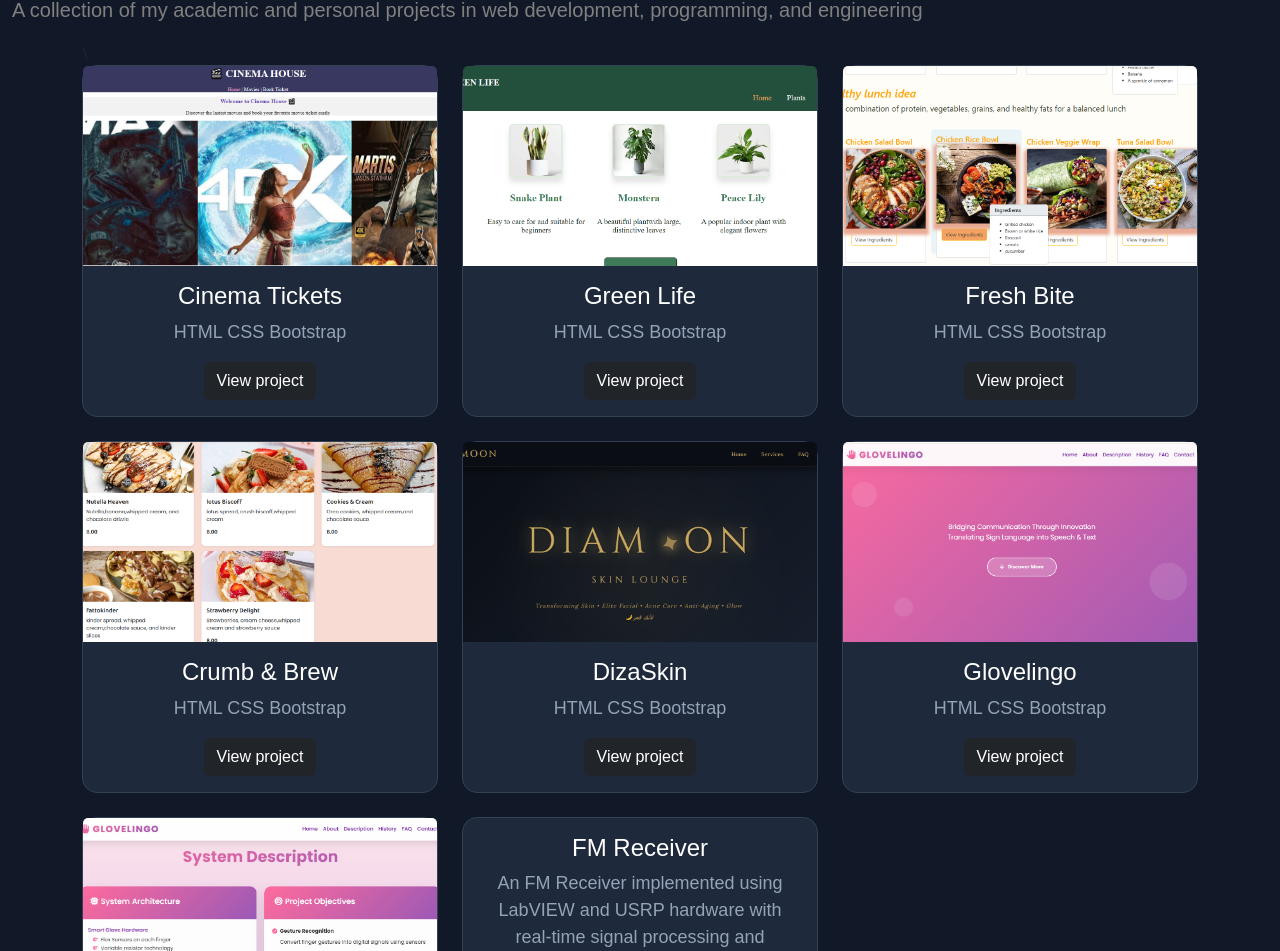
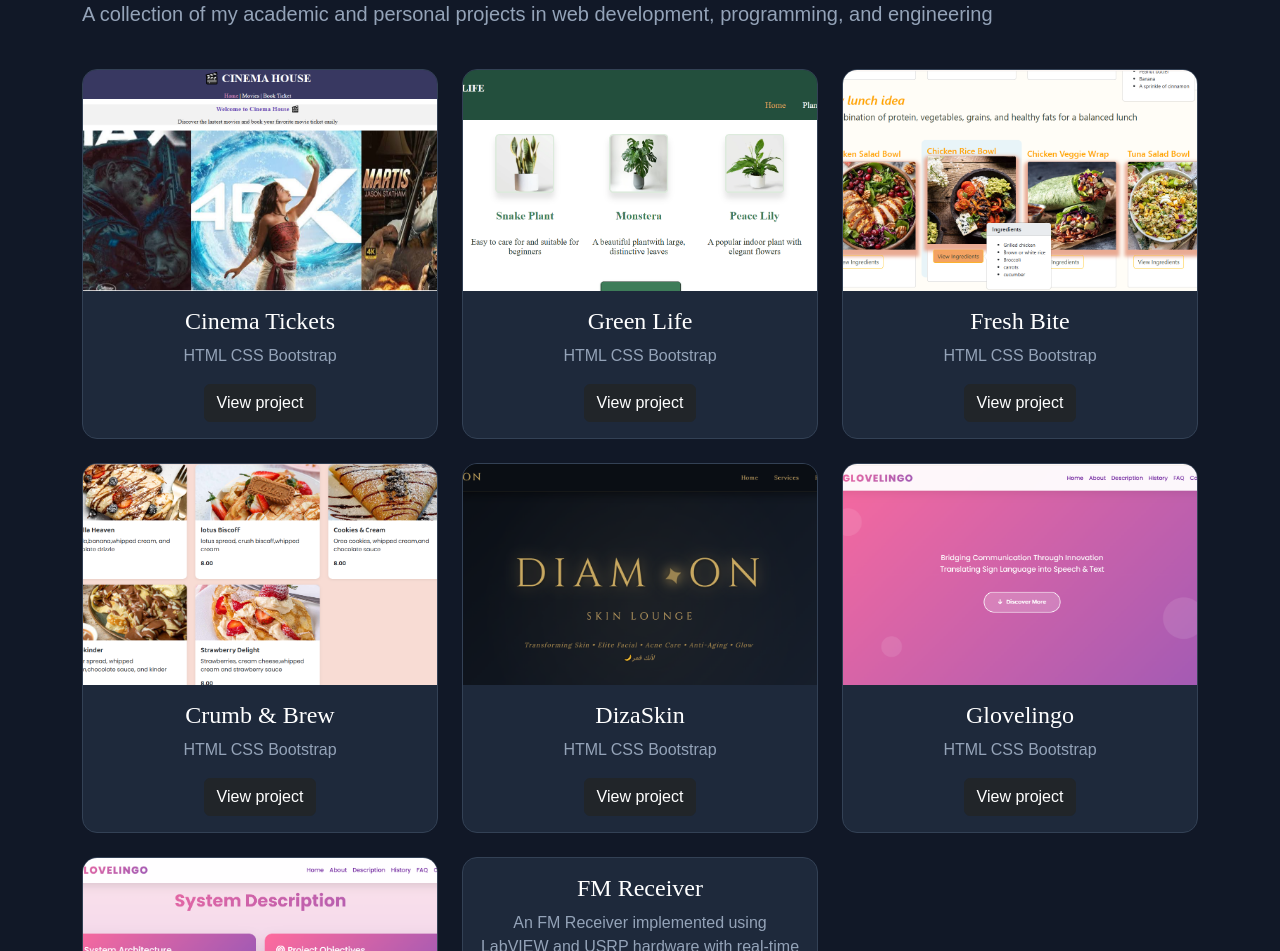
Before and after one commit to Rimnassereldine/rim-portfolio, a plain HTML site: page projects.html in a window 1280 px wide. Shown: the part 181-1132 px from the top of the page. Drawn offline with nearby package versions, Linux system fonts and the light colour scheme.

Commit message:
Update portfolio

```diff
--- a/projects.html
+++ b/projects.html
@@ -11,8 +11,9 @@
     <link rel="stylesheet" href="https://cdnjs.cloudflare.com/ajax/libs/font-awesome/6.5.1/css/all.min.css">
     <link rel="stylesheet" href="https://cdn.jsdelivr.net/npm/bootstrap-icons@1.11.3/font/bootstrap-icons.css">
 </head>
-</head>
 <body  style="background-color:#111827;">
+
+
    <nav class="navbar navbar-expand-sm navbar-dark fixed-top">
   <div class="container-fluid">
     <a class="navbar-brand" href="index.html" style="font-size: 40px; font-family: 'Poppins';">
@@ -21,99 +22,102 @@
     </a>
   </div>
 </nav>
-<div class="container-fluid top">
-    <h1 style="padding-top: 20px;" >My projects</h1>
-    <p> A collection of my academic and personal projects in web development, programming, and engineering </p>
+
+
+<div class="container top py-4">
+    <h1>My projects</h1>
+    <p>A collection of my academic and personal projects in web development, programming, and engineering</p>
 </div>
-<div class="container-fluid pro">
-  <div class="container mt-3">
-  \
+
+
+<div class="container-fluid pro pb-5">
+  <div class="container">
     <div class="row row-cols-1 row-cols-sm-2 row-cols-lg-3 g-4">
 
-      <div class="col d-flex">
-        <div class="card w-100">
+      <div class="col">
+        <div class="card h-100">
           <img class="card-img-top" src="images/cin1.png" alt="Cinema Tickets">
           <div class="card-body">
             <h4 class="card-title">Cinema Tickets</h4>
             <p class="card-text">HTML CSS Bootstrap</p>
-            <a href="https://github.com/yourusername/yourrepo" target="_blank" class="btn btn-dark mt-auto">View project</a>
+            <a href="https://github.com/Rimnassereldine/cinema-tickets" target="_blank" rel="noopener noreferrer" class="btn btn-dark mt-auto">View project</a>
           </div>
         </div>
       </div>
 
-      <div class="col d-flex">
-        <div class="card w-100">
+      <div class="col">
+        <div class="card h-100">
           <img class="card-img-top" src="images/image.png" alt="Green Life">
           <div class="card-body">
             <h4 class="card-title">Green Life</h4>
             <p class="card-text">HTML CSS Bootstrap</p>
-            <a href="https://github.com/yourusername/yourrepo" target="_blank" class="btn btn-dark mt-auto">View project</a>
+            <a href="https://github.com/Rimnassereldine/Green-Life" target="_blank" rel="noopener noreferrer" class="btn btn-dark mt-auto">View project</a>
           </div>
         </div>
       </div>
 
-      <div class="col d-flex">
-        <div class="card w-100">
+      <div class="col">
+        <div class="card h-100">
           <img class="card-img-top" src="images/f5.png" alt="Fresh Bite">
           <div class="card-body">
             <h4 class="card-title">Fresh Bite</h4>
             <p class="card-text">HTML CSS Bootstrap</p>
-            <a href="https://github.com/yourusername/yourrepo" target="_blank" class="btn btn-dark mt-auto">View project</a>
+            <a href="https://github.com/Rimnassereldine/Fresh-Bites" target="_blank" rel="noopener noreferrer" class="btn btn-dark mt-auto">View project</a>
           </div>
         </div>
       </div>
 
-      <div class="col d-flex">
-        <div class="card w-100">
+      <div class="col">
+        <div class="card h-100">
           <img class="card-img-top" src="images/m11.png" alt="Crumb & Brew">
           <div class="card-body">
             <h4 class="card-title">Crumb &amp; Brew</h4>
             <p class="card-text">HTML CSS Bootstrap</p>
-            <a href="https://github.com/yourusername/yourrepo" target="_blank" class="btn btn-dark mt-auto">View project</a>
+            <a href="https://github.com/Rimnassereldine/crumb-and-brew" target="_blank" rel="noopener noreferrer" class="btn btn-dark mt-auto">View project</a>
           </div>
         </div>
       </div>
 
-      <div class="col d-flex">
-        <div class="card w-100">
+      <div class="col">
+        <div class="card h-100">
           <img class="card-img-top" src="images/d1.png" alt="DizaSkin">
           <div class="card-body">
             <h4 class="card-title">DizaSkin</h4>
             <p class="card-text">HTML CSS Bootstrap</p>
-            <a href="https://github.com/yourusername/yourrepo" target="_blank" class="btn btn-dark mt-auto">View project</a>
+            <a href="https://github.com/Rimnassereldine/diaamoon" target="_blank" rel="noopener noreferrer" class="btn btn-dark mt-auto">View project</a>
           </div>
         </div>
       </div>
 
-      <div class="col d-flex">
-        <div class="card w-100">
+      <div class="col">
+        <div class="card h-100">
           <img class="card-img-top" src="images/g11.png" alt="Glovelingo">
           <div class="card-body">
             <h4 class="card-title">Glovelingo</h4>
             <p class="card-text">HTML CSS Bootstrap</p>
-            <a href="https://github.com/yourusername/yourrepo" target="_blank" class="btn btn-dark mt-auto">View project</a>
+            <a href="https://github.com/yourusername/yourrepo" target="_blank" rel="noopener noreferrer" class="btn btn-dark mt-auto">View project</a>
           </div>
         </div>
       </div>
 
-      <div class="col d-flex">
-        <div class="card w-100">
+      <div class="col">
+        <div class="card h-100">
           <img class="card-img-top" src="images/1111.png" alt="Hardware Glovelingo">
           <div class="card-body">
             <h4 class="card-title">Hardware Glovelingo</h4>
             <p class="card-text">C++ &amp; AndroidStudio</p>
-            <a href="https://github.com/yourusername/yourrepo" target="_blank" class="btn btn-dark mt-auto">View project</a>
+            <a href="https://github.com/rimybagh/Glovelingo-Hardware" target="_blank" rel="noopener noreferrer" class="btn btn-dark mt-auto">View project</a>
           </div>
         </div>
       </div>
 
-      <div class="col d-flex">
-        <div class="card w-100">
+      <div class="col">
+        <div class="card h-100">
           <div class="card-body">
             <h4 class="card-title">FM Receiver</h4>
             <p class="card-text">An FM Receiver implemented using LabVIEW and USRP hardware with real-time signal processing and demodulation</p>
             <p class="card-text">LabVIEW USRP DSP</p>
-            <a href="https://github.com/yourusername/yourrepo" target="_blank" class="btn btn-dark mt-auto">View project</a>
+            <a href="https://github.com/yourusername/yourrepo" target="_blank" rel="noopener noreferrer" class="btn btn-dark mt-auto">View project</a>
           </div>
         </div>
       </div>
@@ -121,6 +125,8 @@
     </div>
   </div>
 </div>
+
+
 <footer class="footer" style="background-color:#111827;">
   <div class="container-fluid">
     <div class="row justify-content-center align-items-center text-center">
@@ -159,6 +165,5 @@
   </div>
 </footer>
 
-
 </body>
 </html>
--- a/style.css
+++ b/style.css
@@ -518,21 +518,27 @@ body{
     color: #fff;
     translate: 0 -3px;
 }
-.top h1{
+.top h1 {
     color: #A78BFA;
-   font-size: 40px;
-   font-family: 'Poppins';
-   font-weight: bolder;
+    font-family: 'Poppins', sans-serif;
+    font-weight: bolder;
+    font-size: clamp(1.6rem, 5vw + 0.5rem, 2.5rem);
+    overflow-wrap: break-word;
 }
-.top p{
-    color: gray;
-    font-size: 20px;
+
+.top p {
+    color: #94a3b8;
     font-family: Arial, Helvetica, sans-serif;
+    font-size: clamp(1rem, 2.5vw, 1.25rem);
+    overflow-wrap: break-word;
 }
+
+
 .pro .card {
     background-color: #1e293b;
     border: 1px solid #334155;
     border-radius: 15px;
+    overflow: hidden;
     transition: transform 0.3s ease;
 }
 
@@ -540,23 +546,10 @@ body{
     transform: translateY(-8px);
 }
 
-.pro img {
-    height: 200px;
+.pro .card-img-top {
+    width: 100%;
+    aspect-ratio: 16 / 10;
     object-fit: cover;
-}
-
-.pro h2 {
-    font-size: 25px;
-    color: white;
-}
-
-.pro .card-title {
-    color: white;
-}
-
-.pro .card-text {
-    color: #94a3b8;
-    font-size: 18px;
 }
 
 .pro .card-body {
@@ -566,20 +559,14 @@ body{
     text-align: center;
     font-family: Arial, Helvetica, sans-serif;
 }
-.top h1 {
-  color: #A78BFA;
-  font-family: 'Poppins';
-  font-weight: bolder;
-  font-size: clamp(1.75rem, 5vw + 0.5rem, 2.5rem);
-  padding-top: 20px;
-  word-break: break-word;
-}
-.top h1 { font-size: 2.5rem; }
 
-@media (max-width: 768px) {
-  .top h1 { font-size: 2rem; }
+.pro .card-title {
+    color: white;
+    font-family: 'Poppins';
 }
 
-@media (max-width: 480px) {
-  .top h1 { font-size: 1.6rem; }
+.pro .card-text {
+    color: #94a3b8;
+    font-size: 1rem;
+    overflow-wrap: break-word;
 }
```
